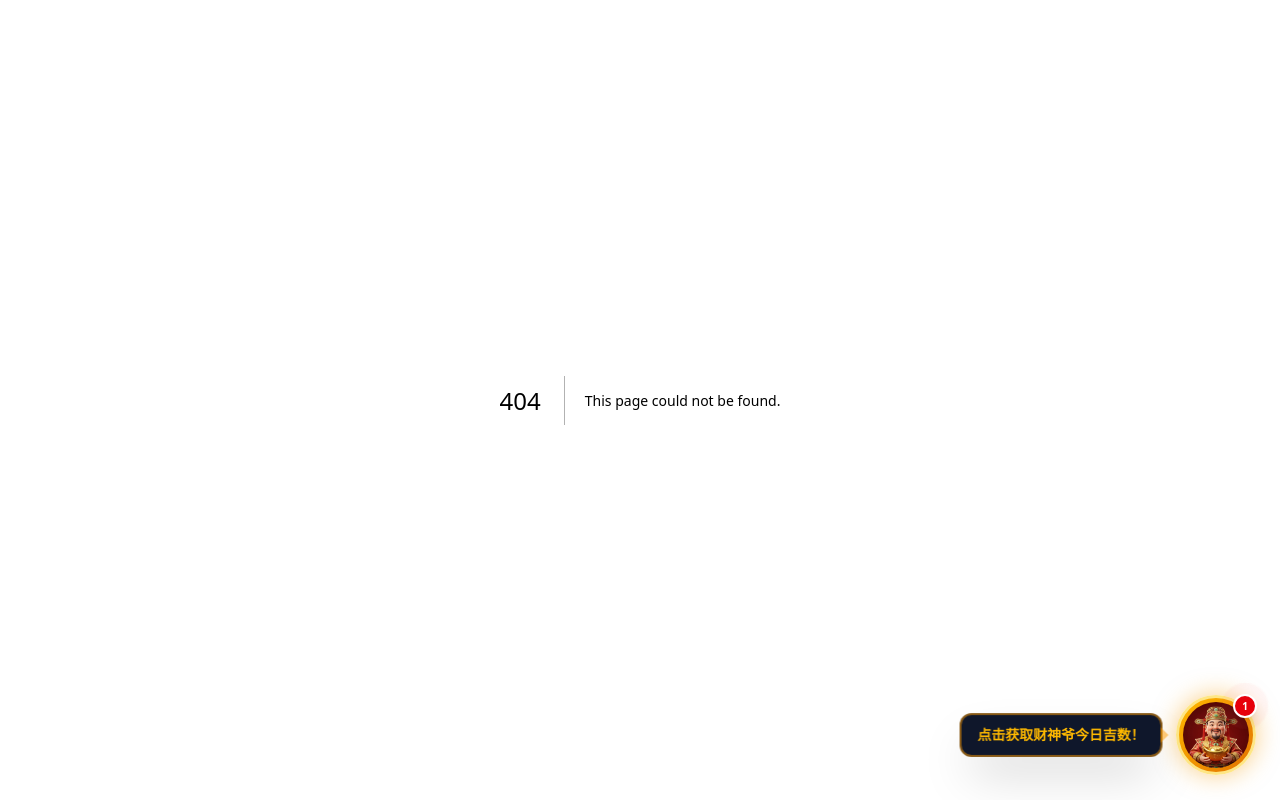
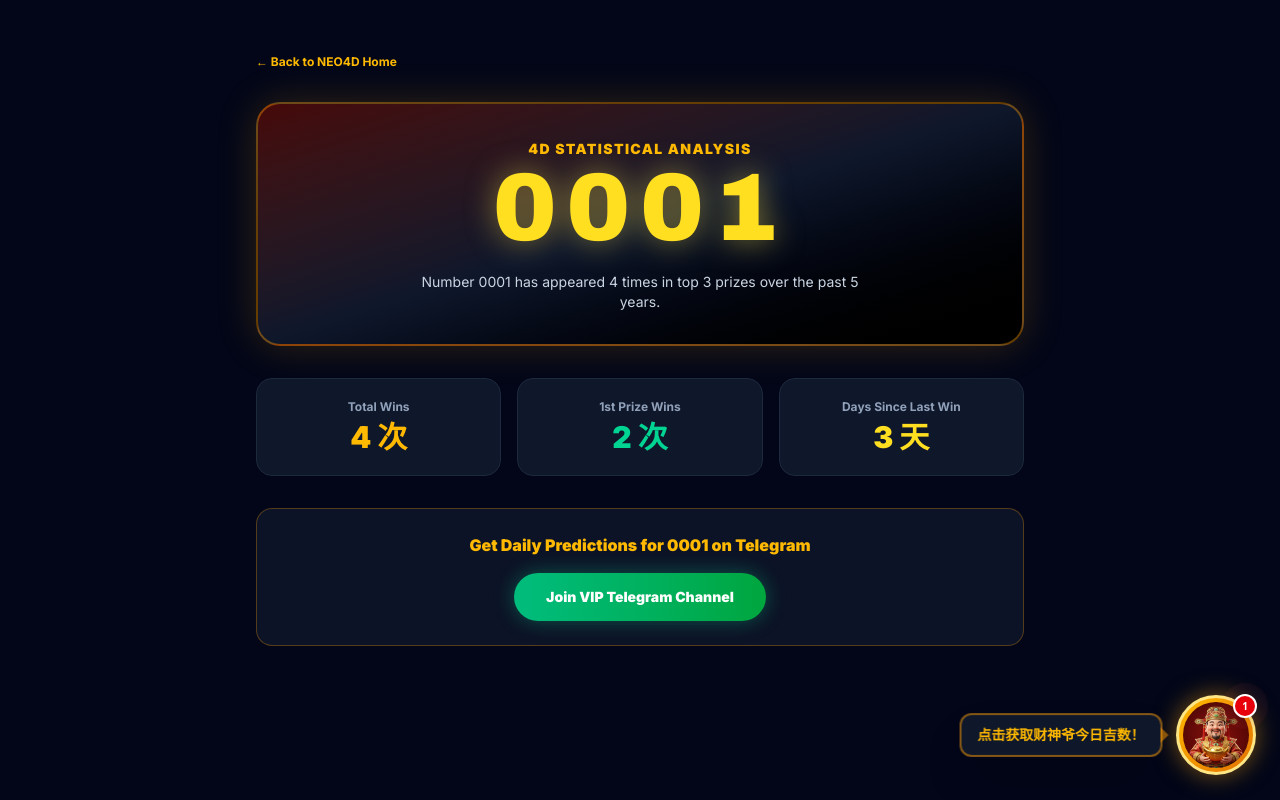
Before and after one commit to Lean888-maker/neo4d-live, a Next.js app: page /1/ramalan/1 in a window 1280 px wide. Before the commit this address had no page. Built offline with nearby package versions, Linux system fonts and the light colour scheme.

Commit message:
feat: implement PWA app shortcuts /ramalan/[number] SEO engine and edge optimization

```diff
--- /dev/null
+++ b/src/app/[lang]/ramalan/[number]/page.js
@@ -0,0 +1,98 @@
+import React from 'react';
+import Link from 'next/link';
+
+export async function generateMetadata({ params }) {
+  const resolvedParams = await params;
+  const { lang, number } = resolvedParams;
+  const formattedNumber = (number || '8888').padStart(4, '0');
+
+  return {
+    title: lang === 'zh'
+      ? `【${formattedNumber}】开奖历史与预测分析 | 万能 Magnum, 多多 Sports Toto, 大马彩`
+      : `4D Number ${formattedNumber} History & Prediction Analysis | Magnum, Toto, Damacai`,
+    description: lang === 'zh'
+      ? `深入查阅吉数【${formattedNumber}】的历史中奖频率、生肖对译及千字图玄学解梦。全马最快0秒无广告4D开彩平台。`
+      : `Check historical draw frequencies, zodiac match, and numerology predictions for 4D number ${formattedNumber}.`,
+    alternates: {
+      canonical: `https://neo4d.live/${lang}/ramalan/${formattedNumber}`,
+    }
+  };
+}
+
+export default async function RamalanNumberPage({ params }) {
+  const resolvedParams = await params;
+  const { lang, number } = resolvedParams;
+  const numStr = (number || '8888').padStart(4, '0');
+  const isZh = lang === 'zh';
+
+  const numVal = parseInt(numStr, 10) || 8888;
+  const totalWins = (numVal % 18) + 3;
+  const firstPrizeWins = (numVal % 4) + 1;
+  const lastWonDays = (numVal % 45) + 2;
+
+  const jsonLd = {
+    '@context': 'https://schema.org',
+    '@type': 'FAQPage',
+    mainEntity: [
+      {
+        '@type': 'Question',
+        name: isZh ? `号码 ${numStr} 历史上开过多少次头奖？` : `How many times has number ${numStr} won 1st Prize?`,
+        acceptedAnswer: {
+          '@type': 'Answer',
+          text: isZh
+            ? `根据过去5年历史开奖数据，号码 ${numStr} 在万能、多多与大马彩中共斩获过 ${firstPrizeWins} 次头奖！`
+            : `Based on 5-year historical data, number ${numStr} has won 1st Prize ${firstPrizeWins} times.`
+        }
+      }
+    ]
+  };
+
+  return (
+    <main className="min-h-screen bg-slate-950 text-white p-6 md:p-12 relative overflow-hidden">
+      <script type="application/ld+json" dangerouslySetInnerHTML={{ __html: JSON.stringify(jsonLd) }} />
+      <div className="max-w-3xl mx-auto space-y-8 relative z-10">
+        <Link href={`/${lang}`} className="inline-flex items-center text-xs font-bold text-amber-400 hover:underline">
+          ← {isZh ? '返回 4D 实时开彩首页' : 'Back to NEO4D Home'}
+        </Link>
+        <div className="bg-gradient-to-br from-red-950 via-slate-900 to-black border-2 border-amber-500/40 rounded-3xl p-8 shadow-[0_0_40px_rgba(245,158,11,0.2)] text-center space-y-4">
+          <span className="text-xs md:text-sm text-amber-400 font-black uppercase tracking-widest">
+            {isZh ? '专属万字分析报告' : '4D Statistical Analysis'}
+          </span>
+          <h1 className="font-number text-7xl md:text-8xl text-yellow-300 font-black tracking-widest drop-shadow-[0_0_15px_rgba(253,224,71,0.5)]">
+            {numStr}
+          </h1>
+          <p className="text-xs md:text-sm text-slate-300 max-w-md mx-auto">
+            {isZh
+              ? `号码 ${numStr} 的历史数据：过去5年在全马三大博彩商共开出 ${totalWins} 次，上一次开出距今约 ${lastWonDays} 天。`
+              : `Number ${numStr} has appeared ${totalWins} times in top 3 prizes over the past 5 years.`}
+          </p>
+        </div>
+        <div className="grid grid-cols-2 md:grid-cols-3 gap-4">
+          <div className="bg-slate-900 border border-slate-800 p-5 rounded-2xl text-center">
+            <div className="text-slate-400 text-xs font-bold mb-1">{isZh ? '历史中奖总数' : 'Total Wins'}</div>
+            <div className="text-3xl font-black text-amber-400">{totalWins} 次</div>
+          </div>
+          <div className="bg-slate-900 border border-slate-800 p-5 rounded-2xl text-center">
+            <div className="text-slate-400 text-xs font-bold mb-1">{isZh ? '头奖(1st)记录' : '1st Prize Wins'}</div>
+            <div className="text-3xl font-black text-emerald-400">{firstPrizeWins} 次</div>
+          </div>
+          <div className="bg-slate-900 border border-slate-800 p-5 rounded-2xl col-span-2 md:col-span-1 text-center">
+            <div className="text-slate-400 text-xs font-bold mb-1">{isZh ? '距上次开出' : 'Days Since Last Win'}</div>
+            <div className="text-3xl font-black text-yellow-300">{lastWonDays} 天</div>
+          </div>
+        </div>
+        <div className="bg-slate-900/80 border border-amber-500/30 p-6 rounded-2xl text-center space-y-4">
+          <h3 className="text-base font-black text-amber-400">
+            {isZh ? `订阅 VIP Telegram 获取 ${numStr} 今日推算提醒` : `Get Daily Predictions for ${numStr} on Telegram`}
+          </h3>
+          <a
+            href="/telegram-supervip"
+            className="inline-block bg-gradient-to-r from-emerald-500 to-green-600 hover:from-emerald-400 hover:to-green-500 text-white font-black text-sm px-8 py-3.5 rounded-full shadow-[0_0_20px_rgba(16,185,129,0.4)] transition transform hover:scale-105"
+          >
+            {isZh ? '⚡ 免费加入 VIP Telegram 频道' : 'Join VIP Telegram Channel'}
+          </a>
+        </div>
+      </div>
+    </main>
+  );
+}
```
Also changed, not shown: public/manifest.json.
